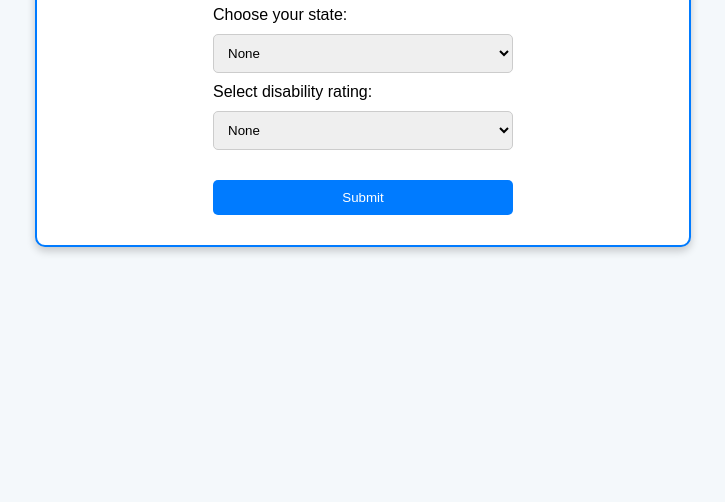
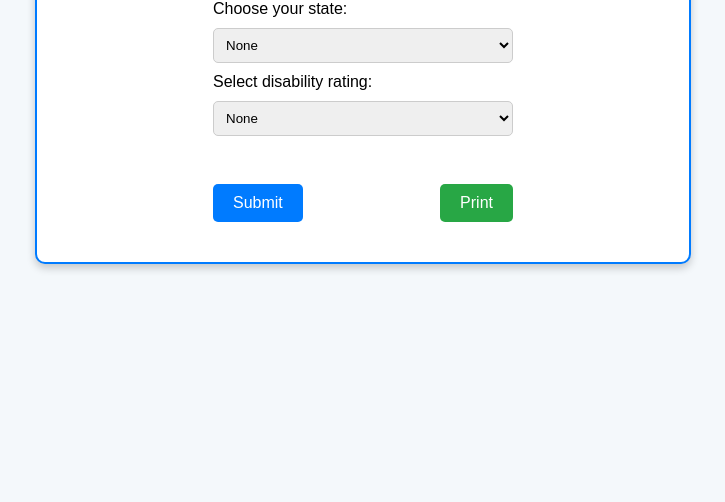
Before and after one commit to keegssmith/VA-Benefits-Tool, a plain HTML site: page Website/main.html in a window 1280 px wide. Shown: the part 354-856 px from the top of the page, without its empty margins (277-1002 px from the left). Drawn offline with Linux system fonts and the light colour scheme.

Commit message:
updated read me

```diff
--- a/Website/main.html
+++ b/Website/main.html
@@ -30,17 +30,17 @@
             margin-bottom: 20px;
         }
 
-        form, .results {
+        form {
             display: flex;
             flex-direction: column;
             align-items: center;
         }
 
-        select, input, button {
+        select, input {
             width: 90%;
             max-width: 300px;
-            padding: 10px;
-            margin: 10px 0;
+            padding: 8px;
+            margin-top: 10px;
             border-radius: 5px;
             border: 1px solid #ccc;
         }
@@ -48,13 +48,32 @@
         label {
             width: 90%;
             max-width: 300px;
+            margin-top: 10px;
             text-align: left;
+            font-size: 1rem;
+        }
+
+        .error {
+            color: red;
+            font-size: 0.9rem;
+            margin-top: 10px;
+        }
+
+        .button-container {
+            margin-top: 20px;
+            display: flex;
+            justify-content: space-between;
+            width: 90%;
+            max-width: 300px;
         }
 
         button {
+            padding: 10px 20px;
+            font-size: 1rem;
             color: white;
             background-color: #007bff;
             border: none;
+            border-radius: 5px;
             cursor: pointer;
             transition: background-color 0.3s;
         }
@@ -71,16 +90,7 @@
                 background-color: #1c7a2c;
             }
 
-        .hidden {
-            display: none;
-        }
-
-        .error {
-            color: red;
-            font-size: 0.9rem;
-            margin-top: 10px;
-        }
-
+        /* Added styles for the output div */
         #output {
             margin-top: 20px;
             font-size: 1rem;
@@ -91,10 +101,8 @@
 </head>
 <body>
     <div class="container">
-        <!-- Form Section -->
-        <div id="form-section">
         <h2>VA Benefits Finder</h2>
-            <form id="benefits-form">
+        <form onsubmit="return validateForm();">
             <label for="state">Choose your state:</label>
             <select id="state">
                 <option value="None">None</option>
@@ -166,22 +174,15 @@
             </select>
 
             <div id="error-message" class="error"></div>
+            <br>
+            <div class="button-container">
                 <button type="submit">Submit</button>
+                <button type="button" class="print-button" onclick="window.print()">Print</button>
+            </div>
         </form>
+        <!-- Add the output div below the form -->
+        <div id="output"></div>
     </div>
-
-        <!-- Results Section -->
-        <div id="results-section" class="hidden">
-            <h2>Benefits Information</h2>
-            <p id="benefits"></p>
-            <div class="button-container">
-                <button onclick="goBack()">Reselect</button>
-                <button class="print-button" onclick="window.print()">Print</button>
-            </div>
-        </div>
-    </div>
-
-    <!-- Link to external JavaScript -->
     <script src="websiteScript.js"></script>
 </body>
 </html>
```
Also changed, not shown: README.md. Lines whose indentation alone changed are shown as unchanged.
